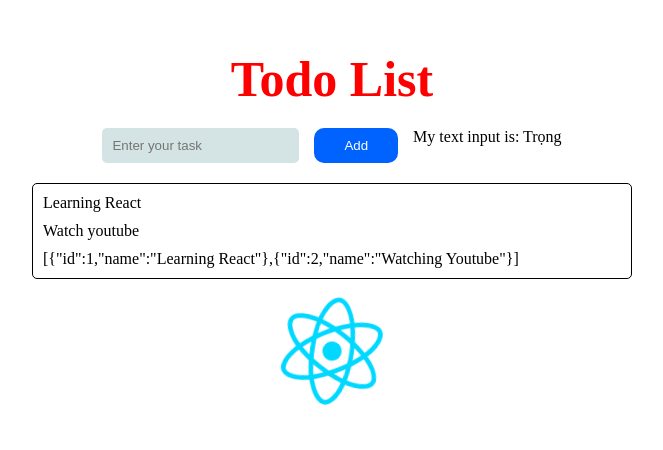
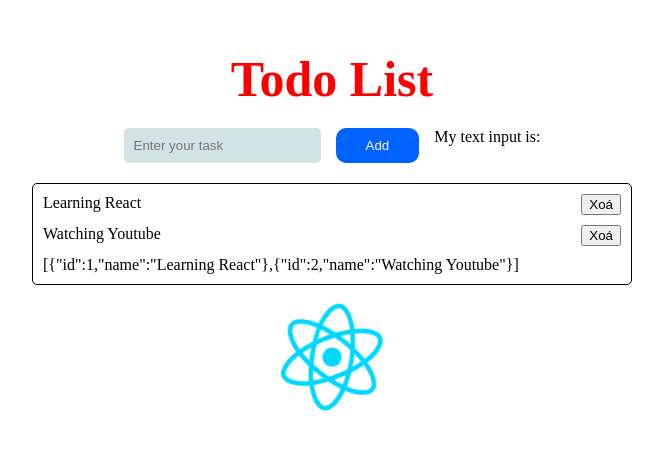
Before and after one commit to qtrong0205/react-vite, a React (Vite) app: page / in a window 1280 px wide. Shown: the top 450 px of the page, without its empty margins (308-971 px from the left). Built offline with nearby package versions, Linux system fonts and the light colour scheme.

Commit message:
video 39 render list

```diff
--- a/src/App.jsx
+++ b/src/App.jsx
@@ -37,9 +37,6 @@ const App = () => {
       <TodoNew
       addNewToDo = {addNewToDo}/>
       <TodoData
-      name = {trong}
-      age = {age}
-      data = {data}
       todoList = {todoList}
       />
       <div className='todo-img'>
--- a/src/components/todo/todo.css
+++ b/src/components/todo/todo.css
@@ -31,7 +31,7 @@ input{
    color: #000;
 }
 
-button{
+.add-btn{
     padding: 10px 30px;
     border: none;
     background-color: rgb(0, 98, 255);
@@ -76,3 +76,8 @@ button{
     animation: logo-spin infinite 20s linear;
   }
 }
+
+.todo-item{
+  display: flex;
+  justify-content: space-between;
+}
--- a/src/components/todo/todoData.jsx
+++ b/src/components/todo/todoData.jsx
@@ -2,14 +2,18 @@
 // lấy ra biến name từ props luôn
 
 const TodoData = (props) => {
-    // props là một biến object
-    // destructuring object
-    // const {name, age, data} = props
-    console.log(props)
+    const {todoList} = props
+    console.log(todoList)
     return (
       <div className='todo-data'>
-        <div>Learning React</div>
-        <div>Watch youtube</div>
+        {todoList.map((item, index) => {
+          console.log(item, index)
+          return (
+          <div className="todo-item">
+            <div>{item.name}</div>
+            <button>Xoá</button>
+          </div>)
+        })}
         <div>{JSON.stringify(props.todoList)}</div>
       </div>
     )
--- a/src/components/todo/todoNew.jsx
+++ b/src/components/todo/todoNew.jsx
@@ -4,12 +4,13 @@ const TodoNew = (props) => {
 
   // useState hook (getter/settet)
   // const valueInput = 0
-  const [valueInput, setValueInput] = useState("Trọng")
+  const [valueInput, setValueInput] = useState("")
 
   const {addNewToDo} = props
   // addNewToDo("Trọng")
   const handleClick = () =>{
     addNewToDo(valueInput)
+    setValueInput("")
   }
 
   const handleOnChange = (name) =>{
@@ -18,8 +19,9 @@ const TodoNew = (props) => {
   return (
     <div className='todo-new'>
       <input type="text" placeholder='Enter your task'
-      onChange={(event) => handleOnChange(event.target.value)}/>
-      <button style={{cursor:"pointer"}}
+      onChange={(event) => handleOnChange(event.target.value)}
+      value={valueInput}/>
+      <button className="add-btn" style={{cursor:"pointer"}}
       onClick={handleClick}>Add</button>
       <div>My text input is: {valueInput}</div>
     </div>
```
